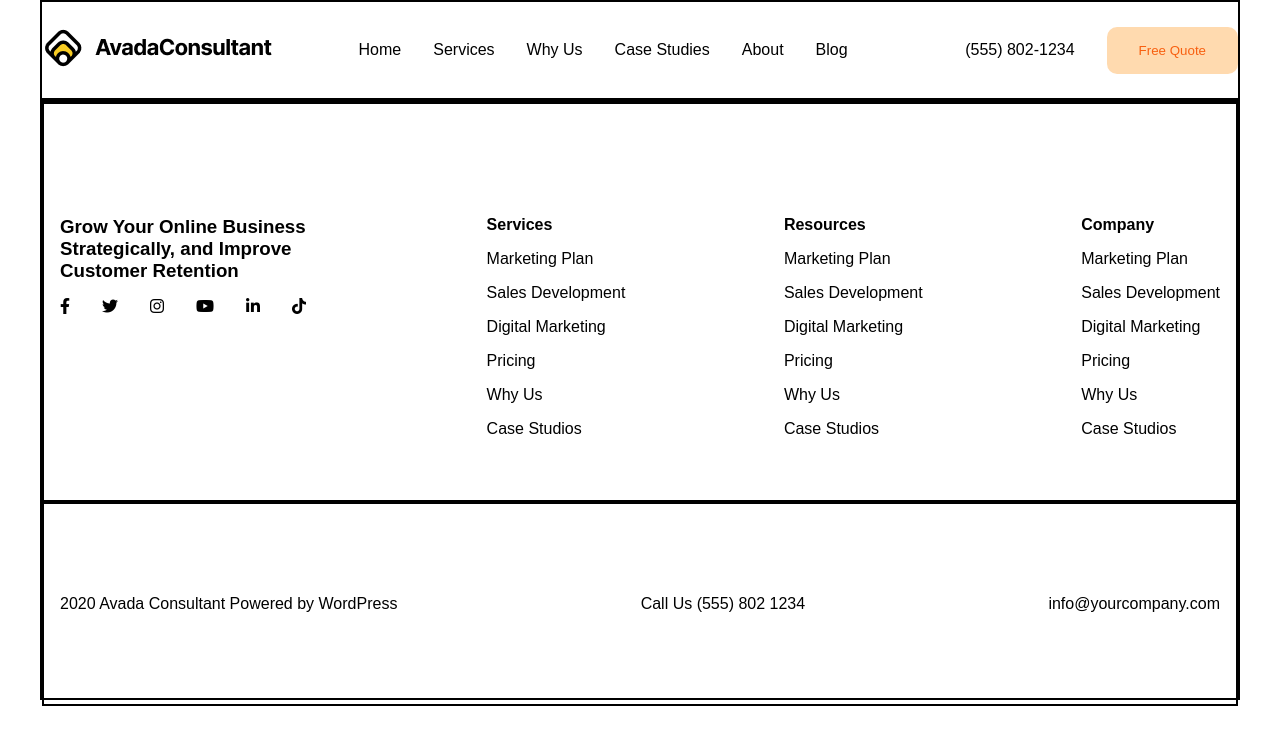
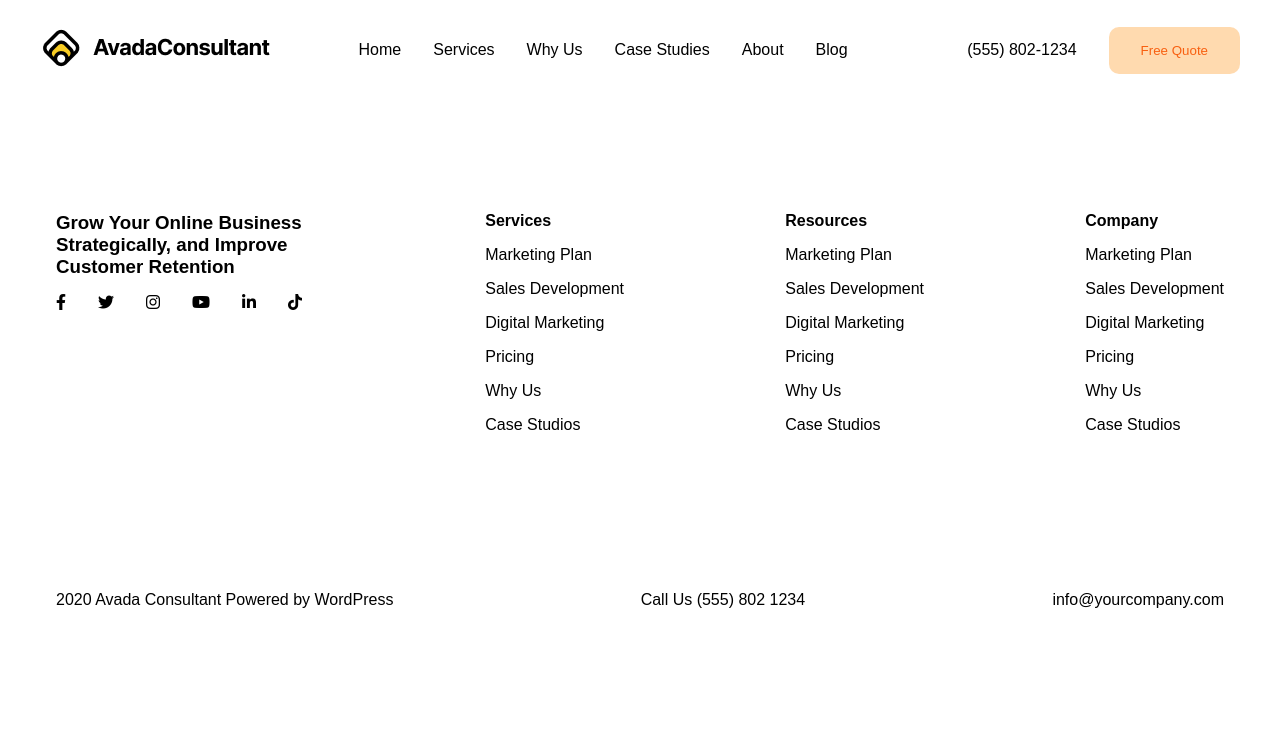
Before and after one commit to Serena-Dong/proj-html-vuejs, a Vue app: page / in a window 1280 px wide. Shown: the top 744 px of the page. Built offline with nearby package versions, Linux system fonts and the light colour scheme.

Commit message:
border removed

```diff
--- a/src/components/AppFooter.vue
+++ b/src/components/AppFooter.vue
@@ -82,12 +82,9 @@ a {
 
 .container {
     height: 600px;
-    border: 2px solid black;
 
     .footer-top {
         height: 400px;
-        border: 2px solid black;
-
         padding-top: 7rem;
 
         .row {
@@ -106,7 +103,6 @@ a {
     }
 
     .footer-bottom {
-        border: 2px solid black;
 
         .credits {
             height: 200px;
--- a/src/components/AppHeader.vue
+++ b/src/components/AppHeader.vue
@@ -55,7 +55,6 @@ export default {
 
 .container {
     height: 100px;
-    border: 2px solid black;
 
     display: flex;
     justify-content: space-between;
```
